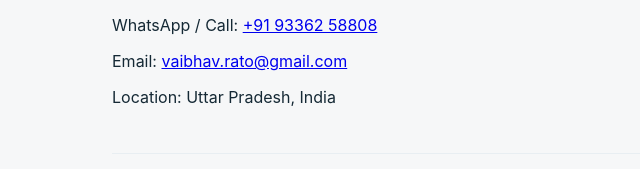
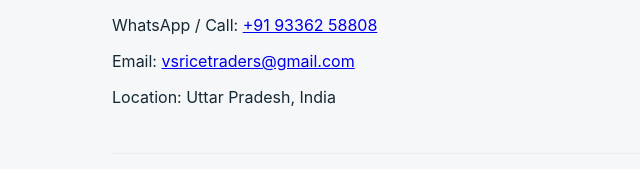
Before and after one commit to Vsricetraders/vsricetraders, a plain HTML site: page contact.html in a window 1280 px wide. Shown: the part 192-361 px from the top of the page, 0-640 px from the left. Drawn offline with Linux system fonts and the light colour scheme.

Commit message:
Update contact email address and mailto link

```diff
--- a/contact.html
+++ b/contact.html
@@ -28,7 +28,7 @@
         <div class="card">
           <h3>Quick contact</h3>
           <p>WhatsApp / Call: <a href="tel:+919336258808">+91 93362 58808</a></p>
-          <p>Email: <a href="mailto:vaibhav.rato@gmail.com">vaibhav.rato@gmail.com</a></p>
+          <p>Email: <a href="mailto:vsricetraders@gmail.com">vsricetraders@gmail.com</a></p>
           <p>Location: Uttar Pradesh, India</p>
         </div>
       </div>
@@ -38,7 +38,7 @@
           <h3>Send message</h3>
           <!-- simple mailto fallback -->
           <p>Click below to email with details (buyer country, qty, port):</p>
-          <p><a class="nav cta" href="mailto:vaibhav.rato@gmail.com?subject=Buyer%20Inquiry&body=Hello%20Vaibhav,%0A%0AI%20am%20interested%20in%20ordering%20%3A%20(eg%20quantity,%20port)%0A%0ARegards,%0A">Email Buyer Inquiry</a></p>
+          <p><a class="nav cta" href="malito:vsricetraders@gmail.com?subject=Buyer%20Inquiry&body=Hello%20Vaibhav,%0A%0AI%20am%20interested%20in%20ordering%20%3A%20(eg%20quantity,%20port)%0A%0ARegards,%0A">Email Buyer Inquiry</a></p>
         </div>
       </div>
     </div>
```
